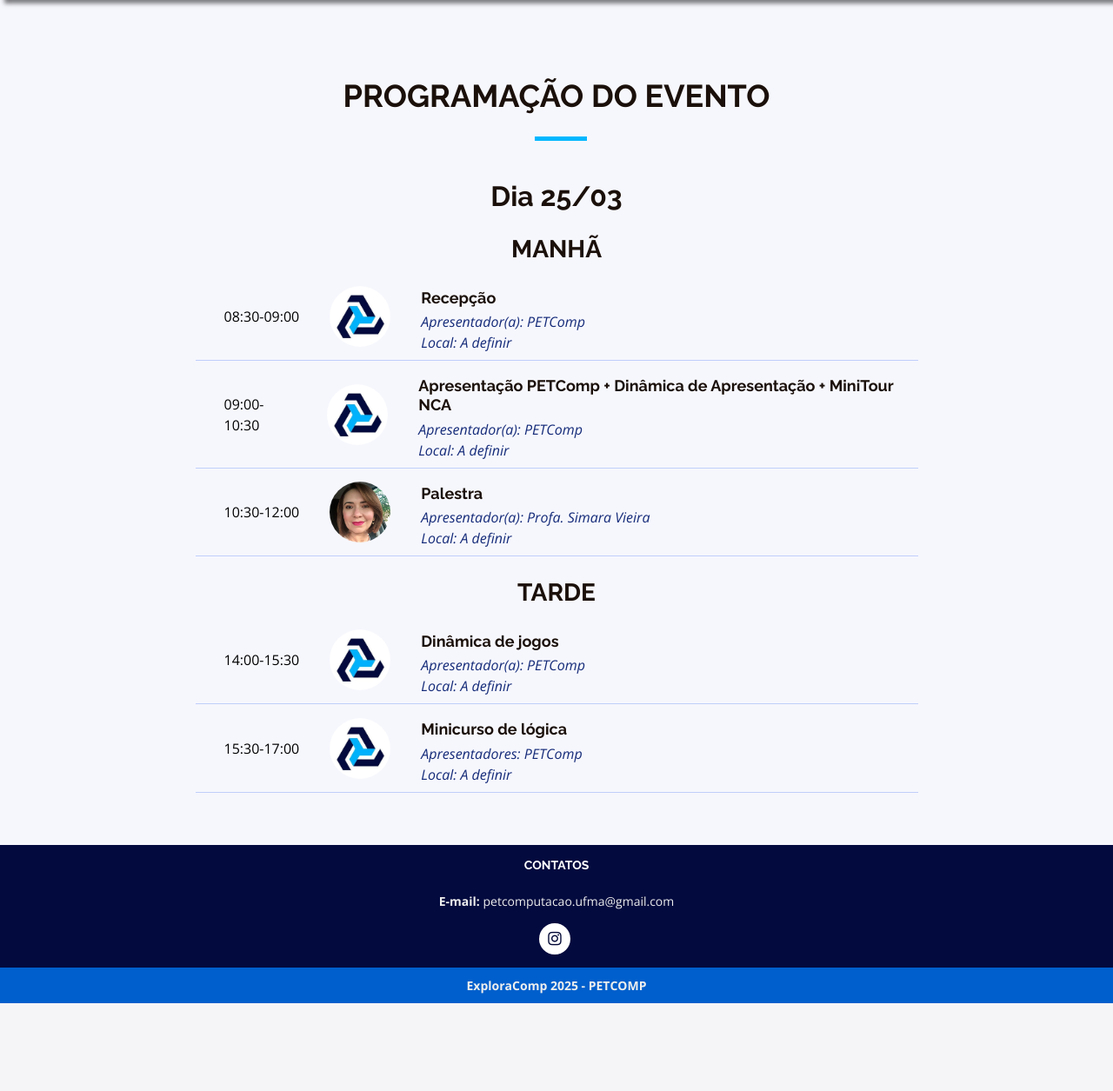
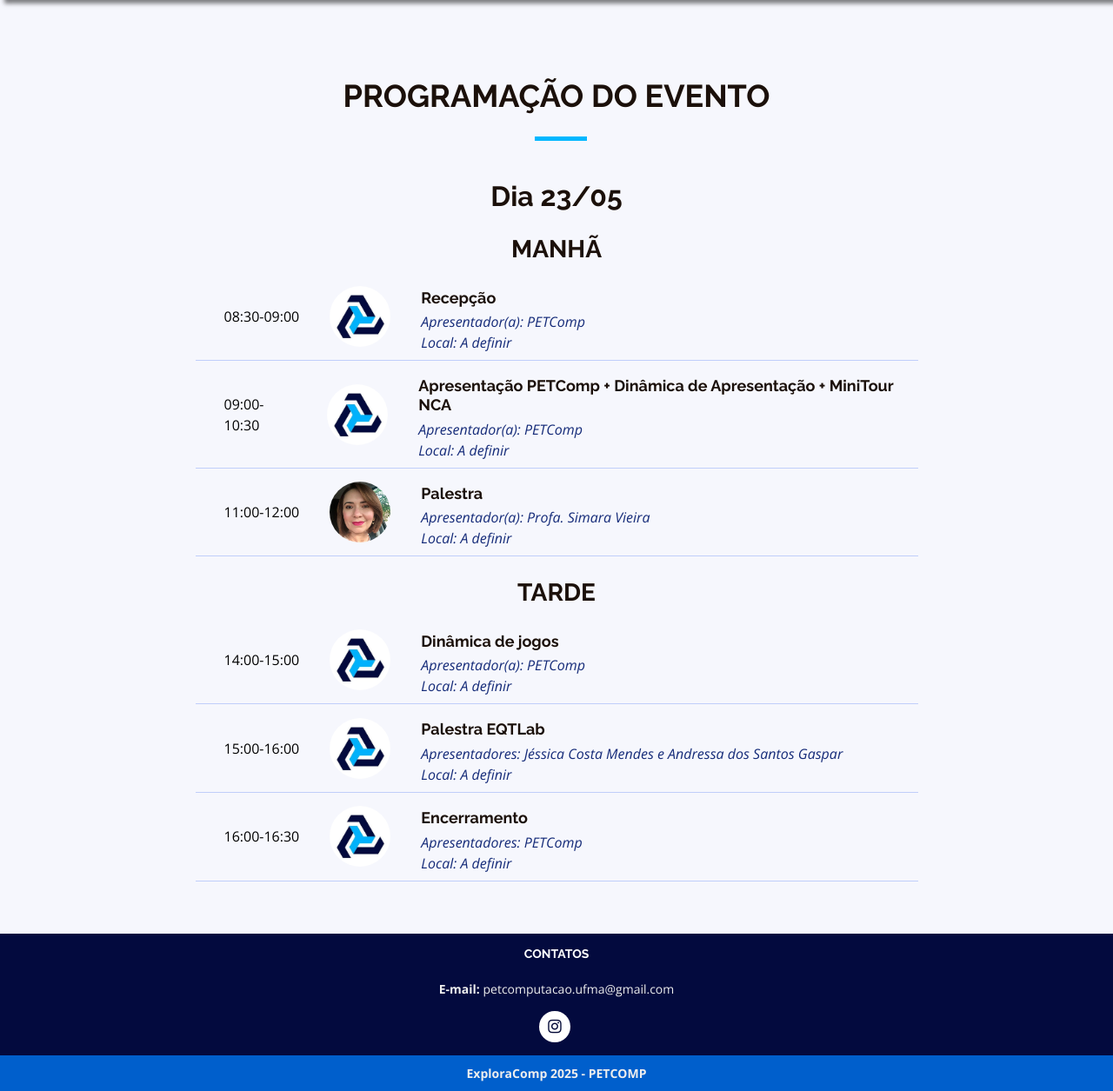
Before and after one commit to PET-Comp-UFMA/exploracomp, a PHP site: page /programacao.php in a window 1280 px wide. Shown: the part 277-1532 px from the top of the page at 87% size. Before the commit the page ends 1431 px from the top, so only its background shows below. Run offline with PHP 8.4, Linux system fonts and the light colour scheme; some libraries are stand-ins or nearby versions.

Commit message:
alterações programação

```diff
--- a/programacao.php
+++ b/programacao.php
@@ -20,7 +20,7 @@
 
             <!-- Schdule Day 1 -->
             <div role="tabpanel" class="col-lg-9 tab-pane fade show active" id="day-1">
-                <h2 class="schedule-day-title">Dia 25/03</h2>
+                <h2 class="schedule-day-title">Dia 23/05</h2>
                 <h3 class="schedule-day-title">MANHÃ</h3>
 
                 <div class="infos">
@@ -42,7 +42,7 @@
                 </div>
 
                 <div class="infos">
-                    <time>10:30-12:00</time>
+                    <time>11:00-12:00</time>
                     <img src="img/speakers/simara.png" alt="">
                     <div class="sub-infos">
                         <h4>Palestra</h4>
@@ -53,7 +53,7 @@
                 <h3 class="schedule-day-title">TARDE</h3>
 
                 <div class="infos">
-                    <time>14:00-15:30</time>
+                    <time>14:00-15:00</time>
                     <img src="img/speakers/pet.jpg" alt="">
                     <div class="sub-infos">
                         <h4>Dinâmica de jogos</h4>
@@ -62,10 +62,19 @@
                 </div>
 
                 <div class="infos">
-                    <time>15:30-17:00</time>
+                    <time>15:00-16:00</time>
                     <img src="img/speakers/pet.jpg" alt="">
                     <div class="sub-infos">
-                        <h4>Minicurso de lógica</h4>
+                        <h4>Palestra EQTLab</h4>
+                        <p>Apresentadores: Jéssica Costa Mendes e Andressa dos Santos Gaspar<br>Local: A definir</p>
+                    </div>
+                </div>
+
+                <div class="infos">
+                    <time>16:00-16:30</time>
+                    <img src="img/speakers/pet.jpg" alt="">
+                    <div class="sub-infos">
+                        <h4>Encerramento</h4>
                         <p>Apresentadores: PETComp<br>Local: A definir</p>
                     </div>
                 </div>
```
